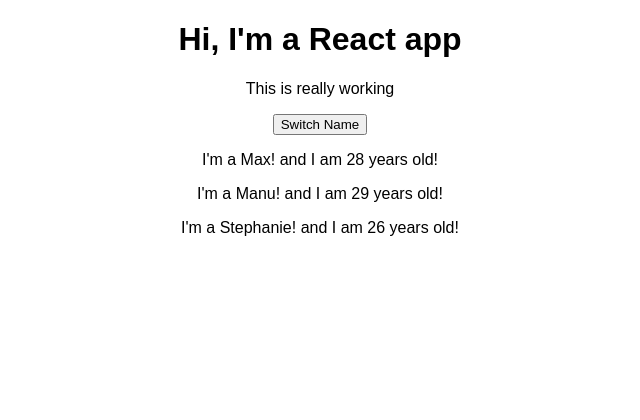
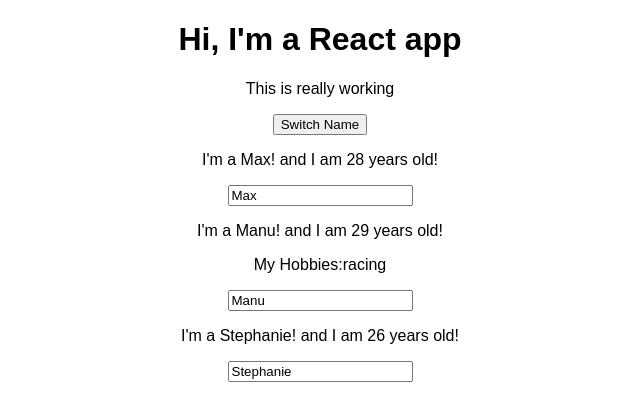
Before and after one commit to sai-sreenath/React-Beginner, a React (Create React App) app: page / in a window 1280 px wide. Shown: the top 420 px of the page, without its empty margins (320-960 px from the left). Built offline with nearby package versions, Linux system fonts and the light colour scheme.

Commit message:
Two way binding

```diff
--- a/src/App.js
+++ b/src/App.js
@@ -25,6 +25,16 @@ class App extends Component {
     })
   }
 
+  nameChangedHandler=(event) => {
+    this.setState({
+      persons:[
+          {name: 'Max', age: 28},
+          {name: event.target.value, age: 29},
+          {name: 'Stephanie', age:26}
+      ]
+    })
+  }
+
   render(){
       return (
         <div className="App">
@@ -32,8 +42,14 @@ class App extends Component {
           <p>This is really working</p>
           <button onClick={ () => this.switchNameHandler('Maxmilian')}>Switch Name</button>
           <Person name={this.state.persons[0].name} age={this.state.persons[0].age}/>
-          <Person name={this.state.persons[1].name} age={this.state.persons[1].age} click={this.switchNameHandler.bind(this,'Max!')} />
-          <Person name={this.state.persons[2].name} age={this.state.persons[2].age}/>
+          <Person
+              name={this.state.persons[1].name}
+              age={this.state.persons[1].age}
+              click={this.switchNameHandler.bind(this,'Max!')}
+              changed={this.nameChangedHandler}>My Hobbies:racing</Person>
+          <Person
+              name={this.state.persons[2].name}
+              age={this.state.persons[2].age}/>
         </div>
       );
     }
--- a/src/Person/Person.js
+++ b/src/Person/Person.js
@@ -5,6 +5,7 @@ const person = (props) => {
         <div>
             <p onClick={props.click}>I'm a {props.name}! and I am {props.age} years old!</p>
             <p>{props.children}</p>
+            <input type="text" onChange={props.changed} value={props.name} />
         </div>
     )
 };
```
